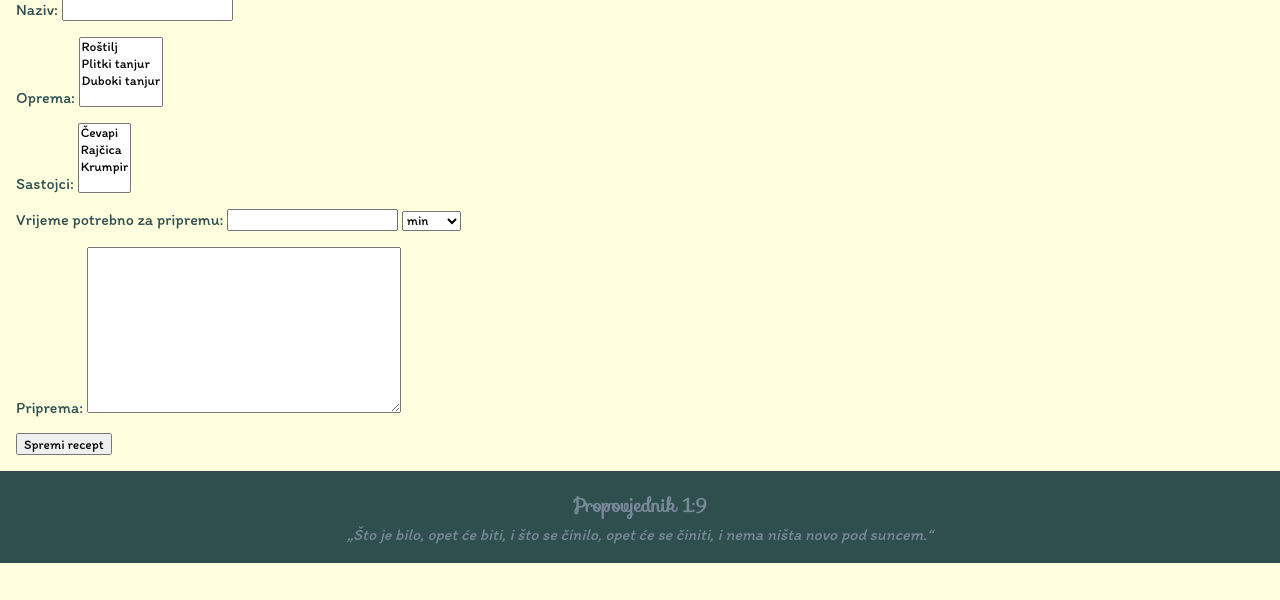
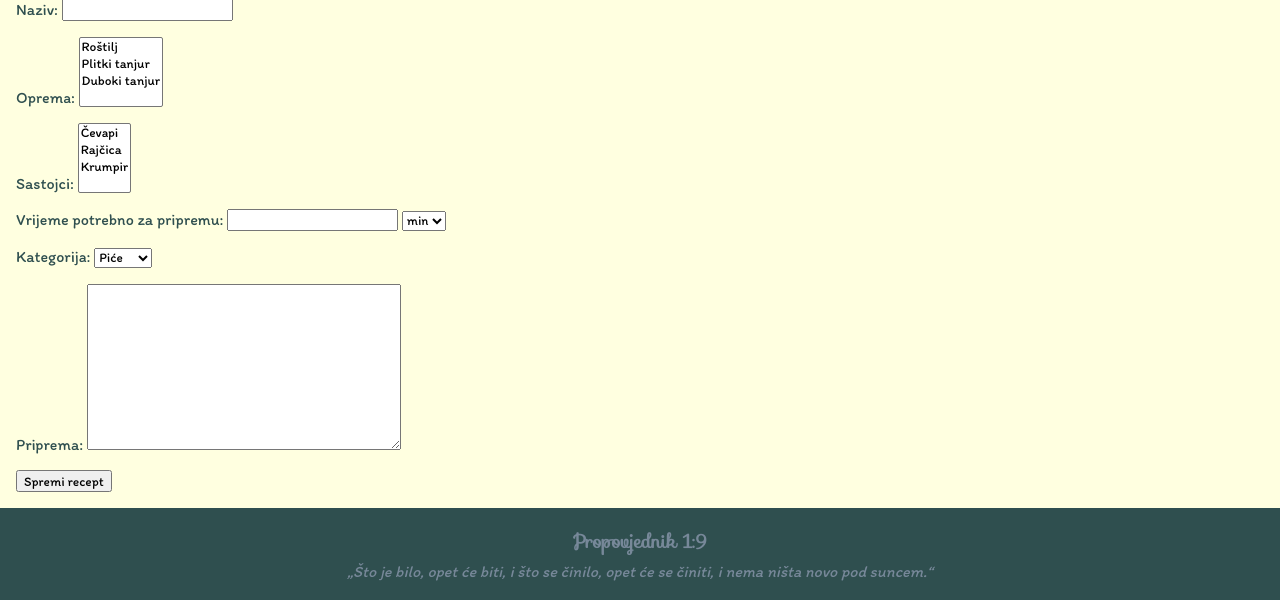
Before and after one commit to FilipKacic/ReceptiIspodSunca, a Django app: page /main/write_a_recipe in a window 1280 px wide. Shown: the part 278-878 px from the top of the page. Before the commit the page ends 841 px from the top, so only its background shows below. Run offline with Django 3.2, Linux system fonts and the light colour scheme; data comes from the database, SQL or seed files in the repository; both versions use the stored data as it was after the commit.

Commit message:
placeholder

```diff
--- a/main/forms.py
+++ b/main/forms.py
@@ -28,12 +28,4 @@ def register(request):
 class RecipeForm(forms.ModelForm):
     class Meta:
         model = Recipe
-        fields = ['name', 'equipment', 'ingredients', 'time_needed', 'time_measurement_unit', 'preperation']
-        # labels = {
-        #     'name': 'Naziv',
-        #     'equipment': 'Oprema',
-        #     'ingredients': 'Sastojci',
-        #     'time_needed': 'Vrijeme potrebno za pripremu',
-        #     'time_measurement_unit': '',
-        #     'preperation': 'Priprema'
-        # }
+        fields = ['name', 'equipment', 'ingredients', 'time_needed', 'time_measurement_unit', 'category', 'preperation']
--- a/main/models.py
+++ b/main/models.py
@@ -26,11 +26,18 @@ class Recipe(models.Model):
     TIME_UNITS = (
         ('min', 'min'),
         ('ura', 'h'),
-        ('dan', 'dan(a)'),
+        ('dan', 'dan'),
     )
-    time_measurement_unit = models.CharField(max_length=7, choices=TIME_UNITS, default=False)
+    time_measurement_unit = models.CharField(max_length=8, choices=TIME_UNITS, default=False)
 
     preperation = models.TextField()
 
+    CATEGORIES = (
+        ('drink', 'Piće'),
+        ('food', 'Hrana'),
+        ('medicine', 'Lijek'),
+    )
+    category = models.CharField(max_length=8, choices=CATEGORIES, default=False)
+
     def __str__(self):
         return self.name
--- a/templates/main/write_a_recipe.html
+++ b/templates/main/write_a_recipe.html
@@ -21,12 +21,14 @@
             {{ form.ingredients }}
         </div>
         <div class="form-group">
-            <div class="form-group col-md-6">
-                <label for="{{ form.time_needed.id_for_label }}">Vrijeme potrebno za pripremu:</label>
-                {{ form.time_needed }}
-                <label for="{{ form.time_measurement_unit.id_for_label }}"></label>
-                {{ form.time_measurement_unit }}
-            </div>
+            <label for="{{ form.time_needed.id_for_label }}">Vrijeme potrebno za pripremu:</label>
+            {{ form.time_needed }}
+            <label for="{{ form.time_measurement_unit.id_for_label }}"></label>
+            {{ form.time_measurement_unit }}
+        </div>
+        <div class="form-group">
+            <label for="{{ form.category.id_for_label }}">Kategorija:</label>
+            {{ form.category }}
         </div>
         <div class="form-group">
             <label for="{{ form.preperation.id_for_label }}">Priprema:</label>
```
Also changed, not shown: db.sqlite3, main/migrations/0003_alter_recipe_time_measurement_unit.py (added), main/migrations/0004_recipe_category_alter_recipe_time_measurement_unit.py (added), main/migrations/0005_recipe_drink_subcategory_recipe_food_subcategory_and_more.py (added), main/migrations/0006_remove_recipe_drink_subcategory_and_more.py (added).
